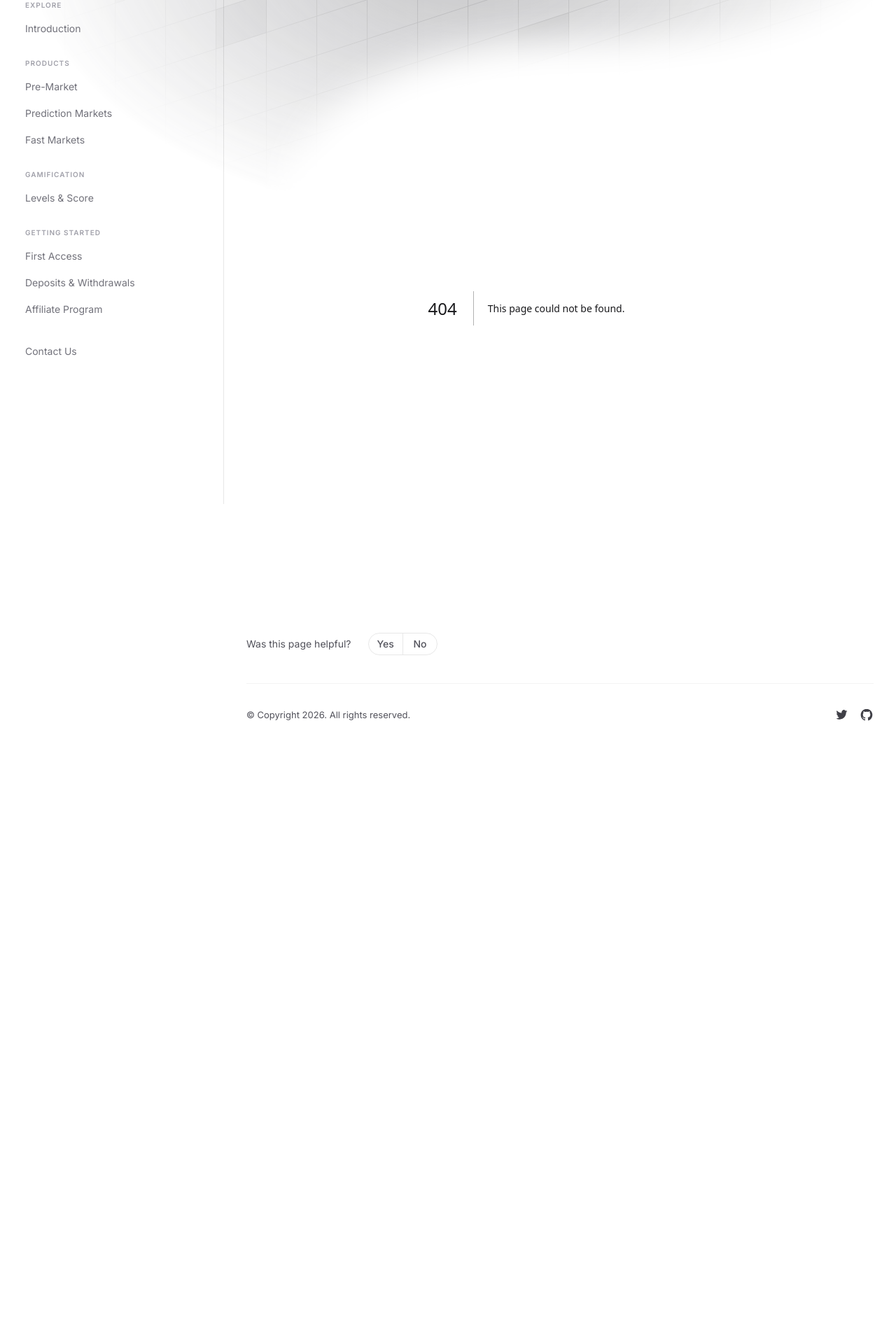
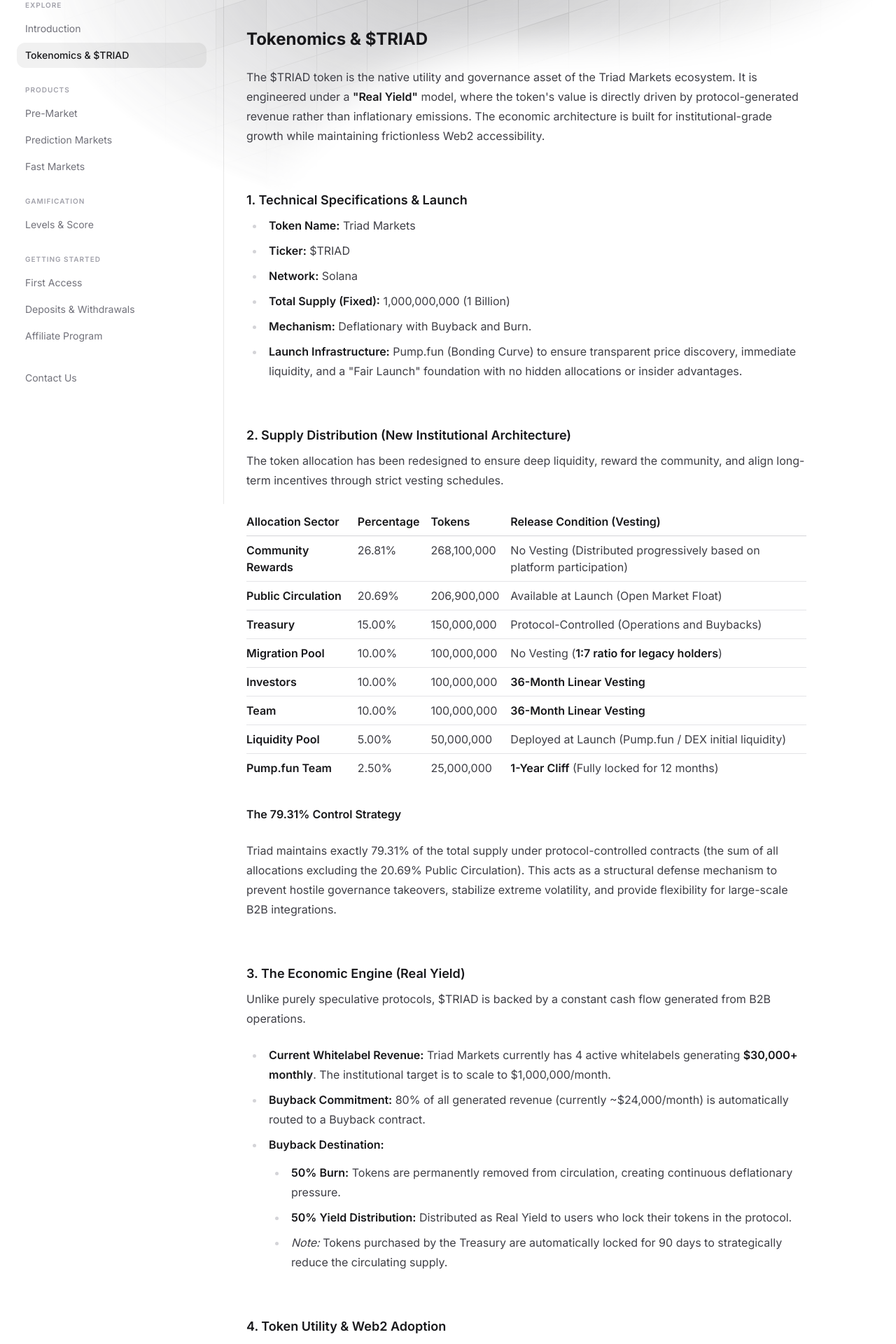
Before and after one commit to triadxyz/docs, a Next.js app: page /tokenomics in a window 1280 px wide. Before the commit this address had no page. Shown: the part 80-2000 px from the top of the page at 70% size. Before the commit the page ends 1177 px from the top, so only its background shows below. Built offline with nearby package versions, Linux system fonts and the light colour scheme.

Commit message:
add tokenomics

```diff
--- a/src/components/Navigation.jsx
+++ b/src/components/Navigation.jsx
@@ -47,7 +47,10 @@
 export const navigation = [
   {
     title: 'Explore',
-    links: [{ title: 'Introduction', href: '/' }],
+    links: [
+      { title: 'Introduction', href: '/' },
+      { title: 'Tokenomics & $TRIAD', href: '/tokenomics' },
+    ],
   },
   {
     title: 'Products',
--- /dev/null
+++ b/src/pages/tokenomics.mdx
@@ -0,0 +1,81 @@
+export const description =
+  'Official Tokenomics Documentation: Triad Markets ($TRIAD)'
+
+# Tokenomics & $TRIAD
+
+The $TRIAD token is the native utility and governance asset of the Triad Markets ecosystem. It is engineered under a **"Real Yield"** model, where the token's value is directly driven by protocol-generated revenue rather than inflationary emissions. The economic architecture is built for institutional-grade growth while maintaining frictionless Web2 accessibility.
+
+## 1. Technical Specifications & Launch
+
+- **Token Name:** Triad Markets
+- **Ticker:** $TRIAD
+- **Network:** Solana
+- **Total Supply (Fixed):** 1,000,000,000 (1 Billion)
+- **Mechanism:** Deflationary with Buyback and Burn.
+- **Launch Infrastructure:** Pump.fun (Bonding Curve) to ensure transparent price discovery, immediate liquidity, and a "Fair Launch" foundation with no hidden allocations or insider advantages.
+
+## 2. Supply Distribution (New Institutional Architecture)
+
+The token allocation has been redesigned to ensure deep liquidity, reward the community, and align long-term incentives through strict vesting schedules.
+
+| **Allocation Sector**  | **Percentage** | **Tokens**  | **Release Condition (Vesting)**                                        |
+| ---------------------- | -------------- | ----------- | ---------------------------------------------------------------------- |
+| **Community Rewards**  | 26.81%         | 268,100,000 | No Vesting (Distributed progressively based on platform participation) |
+| **Public Circulation** | 20.69%         | 206,900,000 | Available at Launch (Open Market Float)                                |
+| **Treasury**           | 15.00%         | 150,000,000 | Protocol-Controlled (Operations and Buybacks)                          |
+| **Migration Pool**     | 10.00%         | 100,000,000 | No Vesting (**1:7 ratio for legacy holders**)                          |
+| **Investors**          | 10.00%         | 100,000,000 | **36-Month Linear Vesting**                                            |
+| **Team**               | 10.00%         | 100,000,000 | **36-Month Linear Vesting**                                            |
+| **Liquidity Pool**     | 5.00%          | 50,000,000  | Deployed at Launch (Pump.fun / DEX initial liquidity)                  |
+| **Pump.fun Team**      | 2.50%          | 25,000,000  | **1-Year Cliff** (Fully locked for 12 months)                          |
+
+**The 79.31% Control Strategy**
+
+Triad maintains exactly 79.31% of the total supply under protocol-controlled contracts (the sum of all allocations excluding the 20.69% Public Circulation). This acts as a structural defense mechanism to prevent hostile governance takeovers, stabilize extreme volatility, and provide flexibility for large-scale B2B integrations.
+
+## 3. The Economic Engine (Real Yield)
+
+Unlike purely speculative protocols, $TRIAD is backed by a constant cash flow generated from B2B operations.
+
+- **Current Whitelabel Revenue:** Triad Markets currently has 4 active whitelabels generating **$30,000+ monthly**. The institutional target is to scale to $1,000,000/month.
+- **Buyback Commitment:** 80% of all generated revenue (currently ~$24,000/month) is automatically routed to a Buyback contract.
+- **Buyback Destination:**
+  - **50% Burn:** Tokens are permanently removed from circulation, creating continuous deflationary pressure.
+  - **50% Yield Distribution:** Distributed as Real Yield to users who lock their tokens in the protocol.
+  - _Note:_ Tokens purchased by the Treasury are automatically locked for 90 days to strategically reduce the circulating supply.
+
+## 4. Token Utility & Web2 Adoption
+
+Given that 70% of our user base consists of Web2 natives (unfamiliar with crypto mechanics), $TRIAD's utility translates into tangible benefits (Triad Points, Status, and Cash). The onboarding strategy operates across 3 stages: Invisible → Soft Ownership → Full Alignment.
+
+### A. Competitive Advantages (Markets & Parlays)
+
+- **Payout Boost:** Token holdings increase parlay (accumulator) payouts by up to +1.0%.
+- **Fee Discounts:** Progressive fee reductions from 5% to 30%, based on retained $TRIAD balance.
+- **Parlay Insurance (Burn Mechanism):** Users can "burn" a small $TRIAD fee to activate bet insurance (earning cashback if a parlay loses by a single leg).
+- **Instant Cashout Premium:** Pay a nominal $TRIAD fee (which is burned) to unlock instant financial withdrawals, bypassing the standard 24-48h queue.
+
+### B. VIP System & Gamification
+
+- **Elevated Limits:** VIP Tiers (Bronze to Platinum) based on token balance unlock betting limits up to 200% higher for professional traders.
+- **Exclusive Access:** High-liquidity markets and special events are gated exclusively for $TRIAD holders.
+
+### C. Governance & Expansion Incentives
+
+- **Vote Weight:** A 1.5x to 3x multiplier on voting power to decide which upcoming pre-markets should be deployed.
+- **Referral Program:** Referrers permanently earn 5% of the $TRIAD generated by their referees.
+
+## 5. Yield Mechanism (Earn Mode)
+
+For the Web2 audience, Staking is framed simply as **"Earn Mode."** It is not inflationary; users earn a slice of actual platform revenue.
+
+![Yield Mechanism](/images/yield.webp)
+
+- **The Advantage:** As platform trading volume increases, your reward increases, completely independent of the token's market price.
+- Monthly revenue raffles funded by buybacks are automatically activated for holders, alongside "Streak" rewards for consecutive participation (7, 30, and 90 days).
+
+## 6. Governance & Transparency
+
+- **Transparent Migration:** The 1:7 migration (where legacy holders receive 7 new tokens for every 1 old token) is executed securely, with all legacy tokens burned on-chain.
+- **Burn Dashboard:** A public dashboard will display the total amount of burned tokens and ongoing buyback operations in real-time.
+- **Vesting Auditability:** The 36-month linear vesting schedules for both the Team and Investors are immutable and publicly verifiable via smart contracts.
```
Also changed, not shown: public/images/yield.webp (added).
